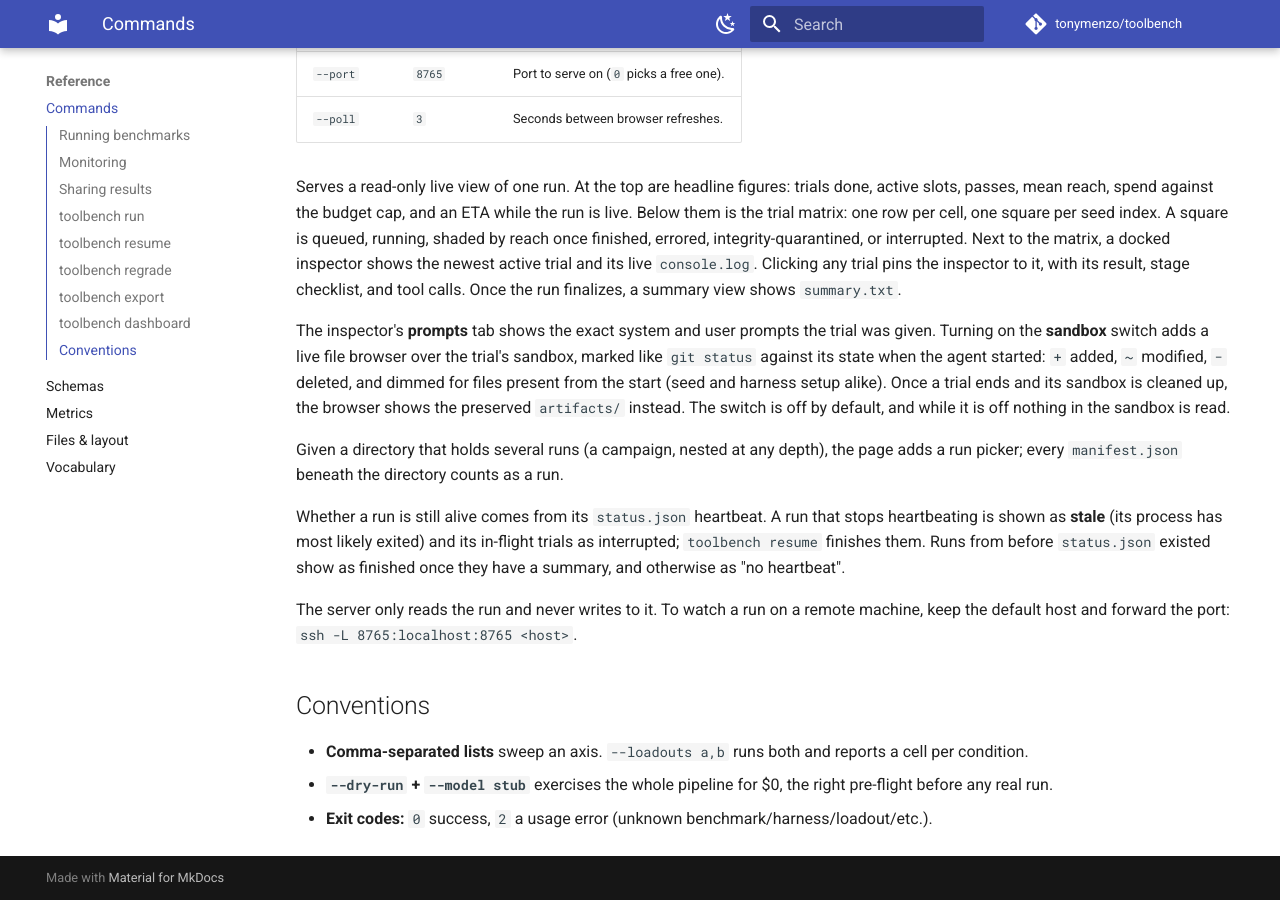
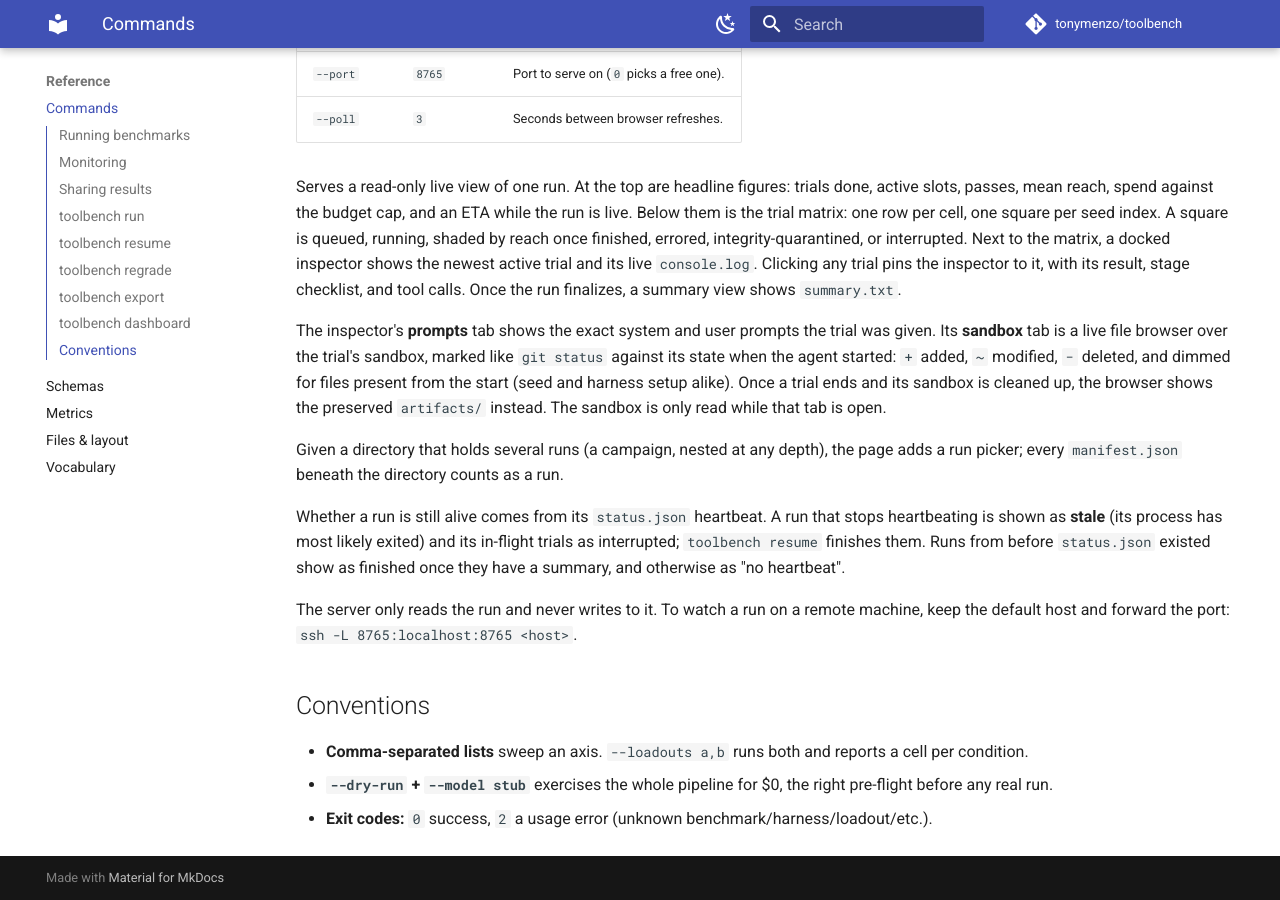
Before and after one commit to tonymenzo/toolbench, an MkDocs documentation site: the page built from userdocs/reference/commands.md, in a window 1280 px wide and 900 px high, scrolled down 4306 px. Built offline with MkDocs 1.6.1 and Material for MkDocs 9.7.7, drawn with Linux system fonts in a browser that asks for light colours; comment, search, counter and statistics services are not loaded.

Commit message:
dashboard: make the sandbox a plain tab and keep the matrix visible
The inspector tabs shared the .views class with the main matrix/summary
tabs, so the main tabs' click handler also bound to them: opening the
sandbox tab set the main view to undefined and hid the matrix. The main
tabs are now addressed by id.

The separate sandbox switch is removed; the sandbox tab is always
present, and the workspace is only read while that tab is open.

```diff
--- a/userdocs/reference/commands.md
+++ b/userdocs/reference/commands.md
@@ -138,12 +138,11 @@
 checklist, and tool calls. Once the run finalizes, a summary view shows `summary.txt`.
 
 The inspector's **prompts** tab shows the exact system and user prompts the trial was given.
-Turning on the **sandbox** switch adds a live file browser over the trial's sandbox, marked
+Its **sandbox** tab is a live file browser over the trial's sandbox, marked
 like `git status` against its state when the agent started: `+` added, `~` modified,
 `−` deleted, and dimmed for files present from the start (seed and harness setup alike).
 Once a trial ends and its sandbox is cleaned up, the browser shows the preserved
-`artifacts/` instead. The switch is off by default, and while it is off nothing in the
-sandbox is read.
+`artifacts/` instead. The sandbox is only read while that tab is open.
 
 Given a directory that holds several runs (a campaign, nested at any depth), the page adds
 a run picker; every `manifest.json` beneath the directory counts as a run.
```
Also changed, not shown: CHANGELOG.md (+1 -1 lines), toolbench/dashboard/static/dashboard.css (+0 -18 lines), toolbench/dashboard/static/dashboard.js (+3 -15 lines), toolbench/dashboard/static/index.html (+3 -7 lines), 1 other file.
